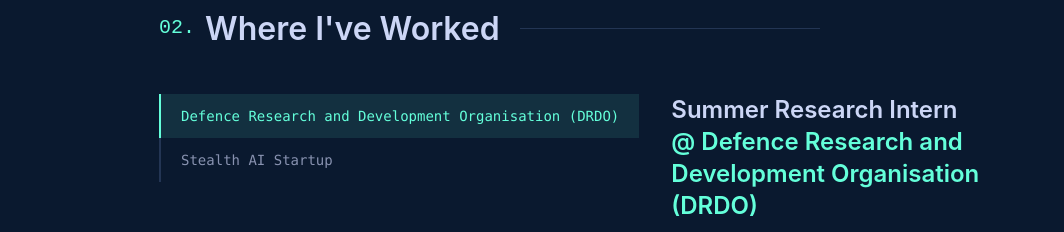
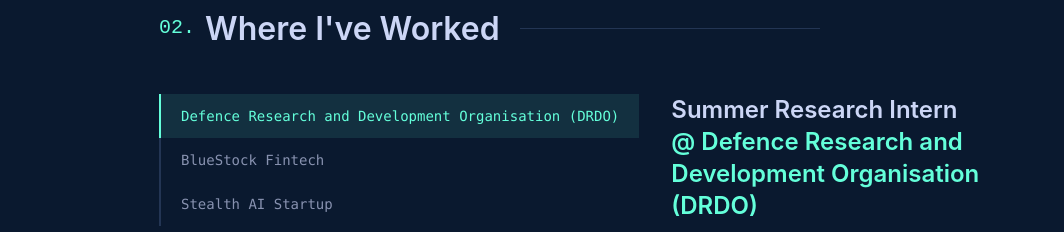
Before and after one commit to Riddz04/portfolio, a React (Vite) app: page / in a window 1280 px wide. Shown: the part 1840-2072 px from the top of the page, without its empty margins (33-1097 px from the left). Built offline with nearby package versions, Linux system fonts and the light colour scheme.

Commit message:
Add SDE Intern experience at BlueStock Fintech

```diff
--- a/src/components/Experience.tsx
+++ b/src/components/Experience.tsx
@@ -13,6 +13,17 @@
         "Explored the electrical-software interface via semiconductor simulations.",
         "Conducted Monte Carlo analysis on MCT photodiodes using statistical models.",
         "Converted C functions to MATLAB and built a simulation dashboard.",
+      ],
+    },
+    {
+      company: "BlueStock Fintech",
+      position: "SDE Intern",
+      duration: "Nov 2025 - Dec 2025",
+      url: "https://bluestock.in/",
+      responsibilities: [
+        "Worked on developing and improving core product features for Bluestock’s fintech platform.",
+        "Collaborated with the engineering team to build scalable APIs and optimize backend performance.",
+        "Contributed to frontend components, ensuring a smooth user experience and reliable data handling across the application.",
       ],
     },
     {
```
